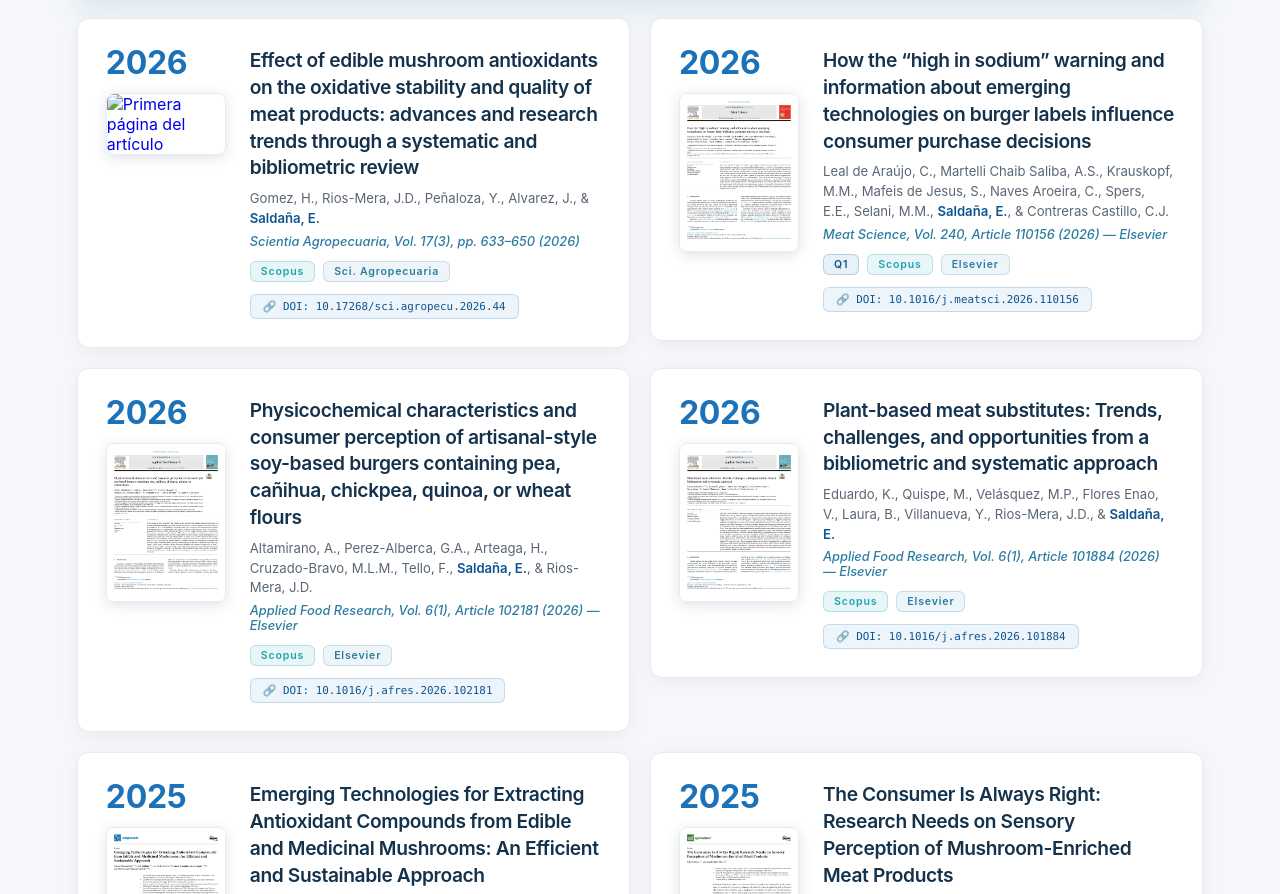
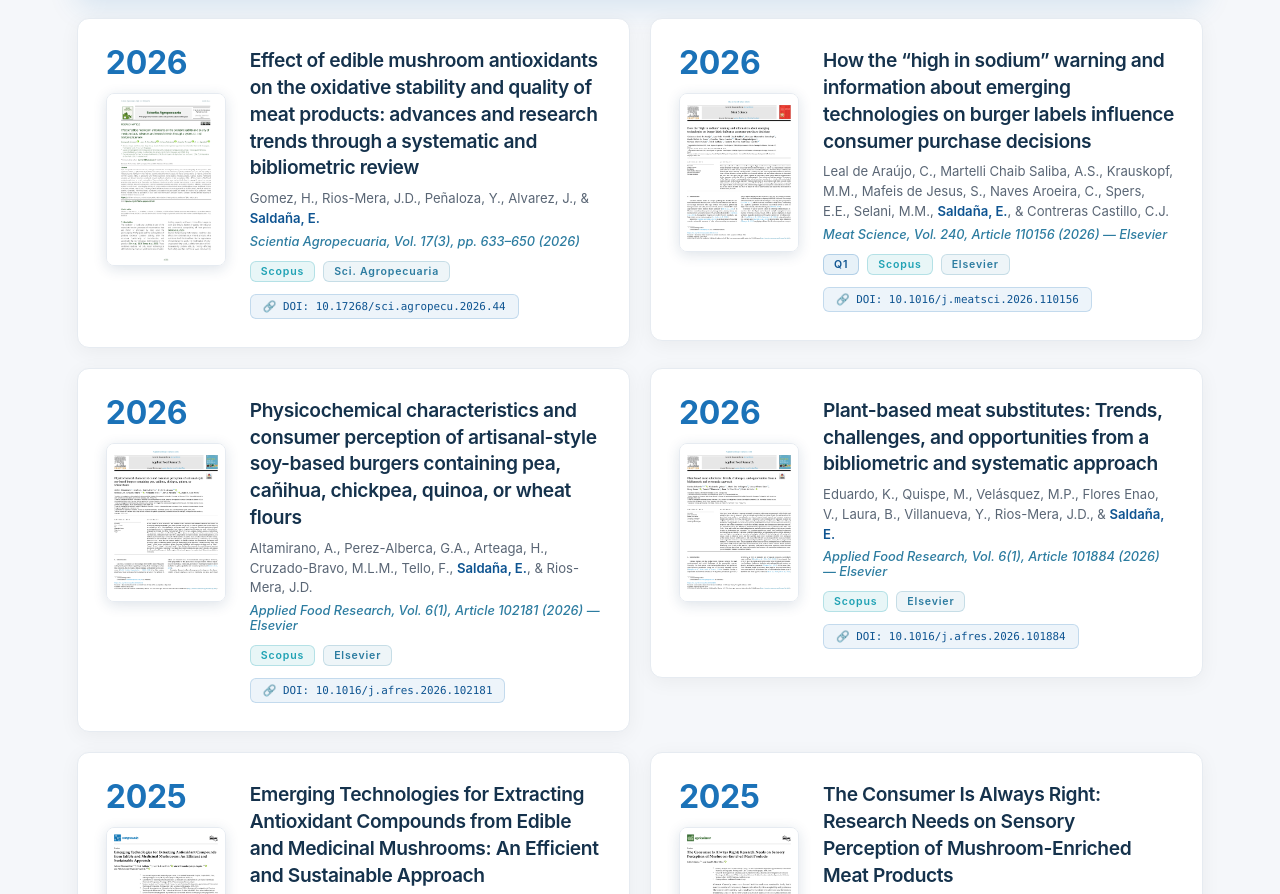
Before and after one commit to DarwYm/HAMBURGUESAS_PROCIENCIA, a plain HTML site: page index.html in a window 1280 px wide. Shown: the part 9438-10332 px from the top of the page. Drawn offline with Linux system fonts and the light colour scheme.

Commit message:
index.html

```diff
--- a/index.html
+++ b/index.html
@@ -810,7 +810,7 @@ var articles=[
 // primera página (PDF) de cada artículo, por DOI
 var artImgs={
   "10.1016/j.meatsci.2025.110029":"/cap-stipe.png",
-  "10.17268/sci.agropecu.2026.44":"/mushroom-oxidative-review.png",
+  "10.17268/sci.agropecu.2026.44":"/Effect of edible mushroom antioxidants on the oxidative stability and quality.png",
   "10.1016/j.meatsci.2026.110156":"/sodium-warning.png",
   "10.1016/j.afres.2026.102181":"/soy-burgers.png",
   "10.1016/j.afres.2026.101884":"/plant-based.png",
```
